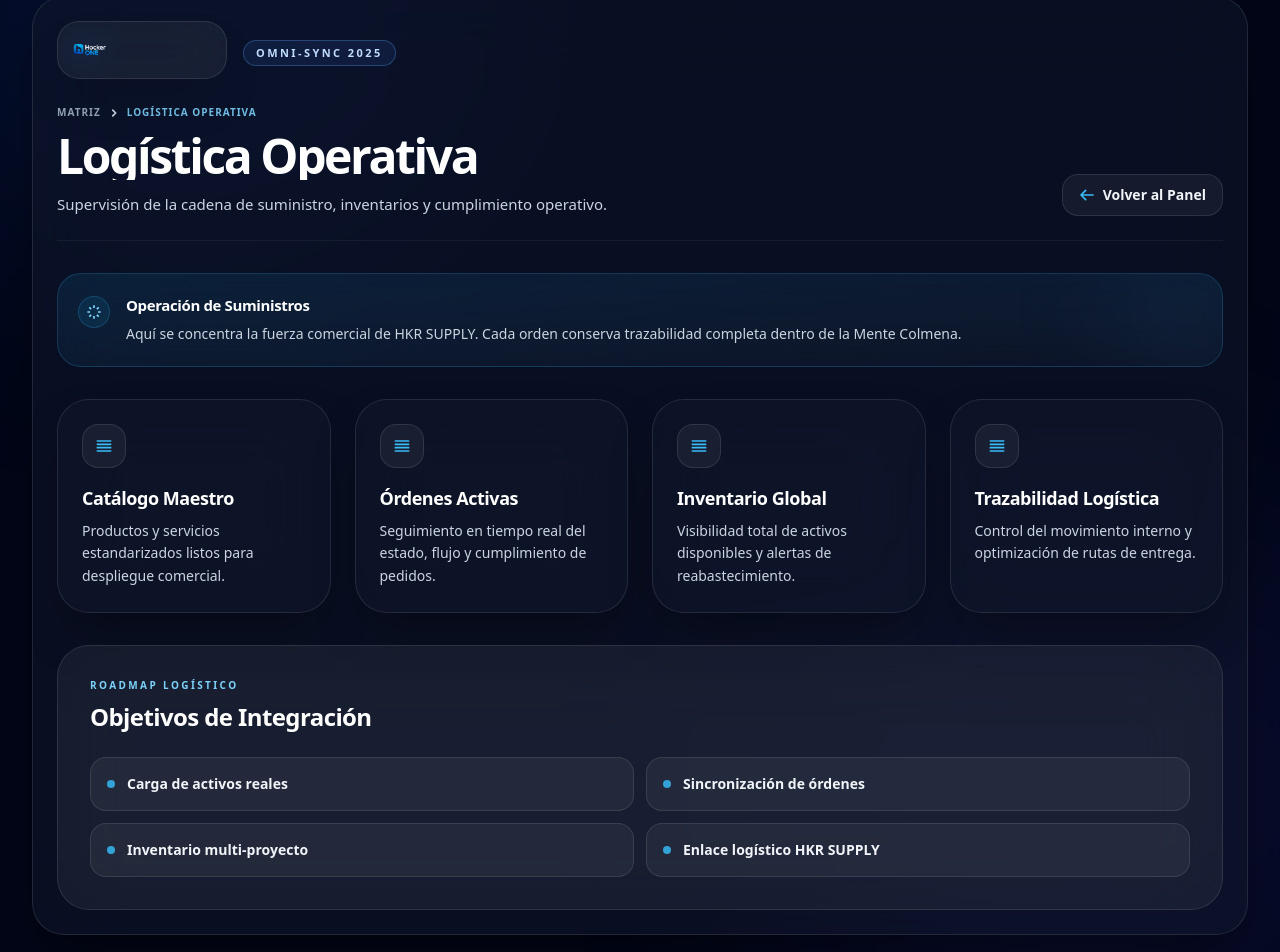
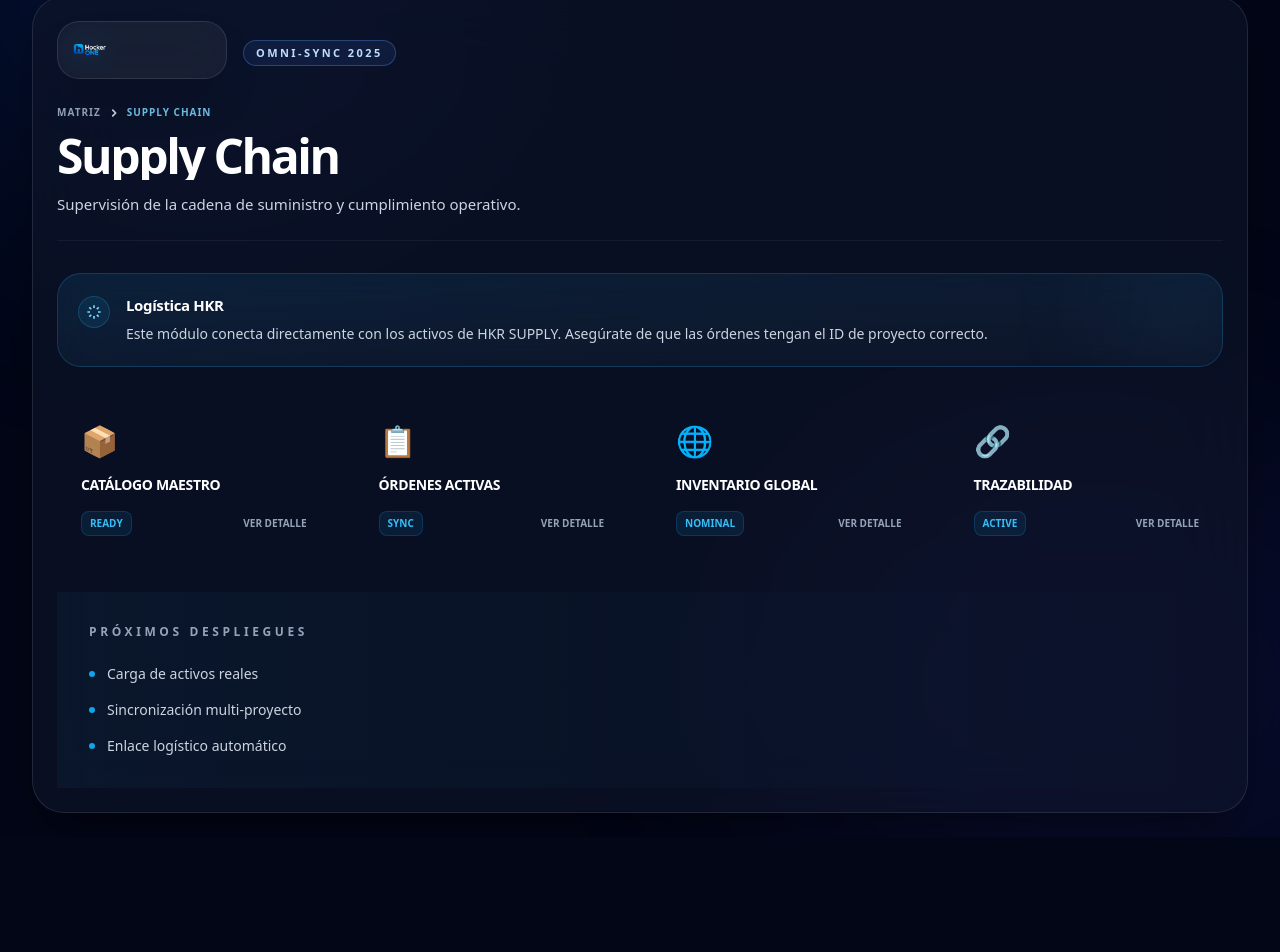
Before and after one commit to HockerAGI/hocker.one, a Next.js app: page /supply in a window 1280 px wide. Shown: the part 180-1132 px from the top of the page. After the commit the page ends 1017 px from the top, so only its background shows below. Built offline with nearby package versions, Linux system fonts and the light colour scheme; no server answers; the database is empty.

Commit message:
Actualizar page.tsx

```diff
--- a/src/app/supply/page.tsx
+++ b/src/app/supply/page.tsx
@@ -1,96 +1,49 @@
 import type { Metadata } from "next";
-import Link from "next/link";
 import PageShell from "@/components/PageShell";
 import Hint from "@/components/Hint";
 
 export const metadata: Metadata = {
   title: "Supply",
-  description: "Supervisión de la cadena de suministro, inventarios y cumplimiento operativo.",
 };
 
-const supply = [
-  {
-    title: "Catálogo Maestro",
-    desc: "Productos y servicios estandarizados listos para despliegue comercial.",
-  },
-  {
-    title: "Órdenes Activas",
-    desc: "Seguimiento en tiempo real del estado, flujo y cumplimiento de pedidos.",
-  },
-  {
-    title: "Inventario Global",
-    desc: "Visibilidad total de activos disponibles y alertas de reabastecimiento.",
-  },
-  {
-    title: "Trazabilidad Logística",
-    desc: "Control del movimiento interno y optimización de rutas de entrega.",
-  },
-];
-
-const roadmap = [
-  "Carga de activos reales",
-  "Sincronización de órdenes",
-  "Inventario multi-proyecto",
-  "Enlace logístico HKR SUPPLY",
+const supplyItems = [
+  { title: "Catálogo Maestro", status: "READY", icon: "📦" },
+  { title: "Órdenes Activas", status: "SYNC", icon: "📋" },
+  { title: "Inventario Global", status: "NOMINAL", icon: "🌐" },
+  { title: "Trazabilidad", status: "ACTIVE", icon: "🔗" },
 ];
 
 export default function SupplyPage() {
   return (
-    <PageShell
-      title="Logística Operativa"
-      subtitle="Supervisión de la cadena de suministro, inventarios y cumplimiento operativo."
-      actions={
-        <Link
-          href="/dashboard"
-          className="inline-flex items-center justify-center gap-2 rounded-2xl border border-white/10 bg-white/5 px-4 py-2.5 text-sm font-semibold text-slate-100 transition hover:bg-white/10"
-        >
-          <svg className="h-4 w-4 text-sky-400" fill="none" viewBox="0 0 24 24" stroke="currentColor" strokeWidth="2.5">
-            <path strokeLinecap="round" strokeLinejoin="round" d="M10 19l-7-7m0 0l7-7m-7 7h18" />
-          </svg>
-          Volver al Panel
-        </Link>
-      }
-    >
+    <PageShell title="Supply Chain" subtitle="Supervisión de la cadena de suministro y cumplimiento operativo.">
       <div className="flex flex-col gap-8">
-        <Hint title="Operación de Suministros">
-          Aquí se concentra la fuerza comercial de HKR SUPPLY. Cada orden conserva trazabilidad completa dentro de la Mente Colmena.
+        <Hint title="Logística HKR">
+          Este módulo conecta directamente con los activos de HKR SUPPLY. Asegúrate de que las órdenes tengan el ID de proyecto correcto.
         </Hint>
 
-        <section className="grid grid-cols-1 gap-6 md:grid-cols-2 xl:grid-cols-4">
-          {supply.map((item) => (
-            <div key={item.title} className="hocker-card p-6 transition hover:-translate-y-0.5">
-              <div className="mb-4 flex h-11 w-11 items-center justify-center rounded-2xl border border-white/10 bg-white/5">
-                <svg className="h-5 w-5 text-sky-400" fill="none" viewBox="0 0 24 24" stroke="currentColor" strokeWidth="2">
-                  <path strokeLinecap="round" strokeLinejoin="round" d="M4 6h16M4 10h16M4 14h16M4 18h16" />
-                </svg>
+        <div className="grid grid-cols-1 sm:grid-cols-2 lg:grid-cols-4 gap-6">
+          {supplyItems.map((item) => (
+            <div key={item.title} className="hocker-panel-pro p-6 border-white/5 hover:border-sky-500/30 group">
+              <div className="text-3xl mb-4 group-hover:scale-110 transition-transform">{item.icon}</div>
+              <div className="text-sm font-black text-white uppercase tracking-tight">{item.title}</div>
+              <div className="mt-4 flex items-center justify-between">
+                <span className="text-[10px] font-black text-sky-400 bg-sky-500/10 px-2 py-1 rounded-lg border border-sky-500/20">{item.status}</span>
+                <span className="text-[10px] text-slate-500 font-bold uppercase">Ver Detalle</span>
               </div>
-              <div className="text-lg font-black tracking-tight text-white">{item.title}</div>
-              <div className="mt-2 text-sm leading-relaxed text-slate-300">{item.desc}</div>
             </div>
           ))}
-        </section>
+        </div>
 
-        <section className="hocker-glass rounded-[32px] p-6 md:p-8">
-          <div>
-            <div className="text-[10px] font-extrabold uppercase tracking-[0.24em] text-sky-300">
-              Roadmap Logístico
-            </div>
-            <h2 className="mt-2 text-2xl font-black tracking-tight text-white">
-              Objetivos de Integración
-            </h2>
-          </div>
-
-          <div className="mt-6 grid gap-3 md:grid-cols-2">
-            {roadmap.map((text) => (
-              <div
-                key={text}
-                className="flex items-center gap-3 rounded-2xl border border-white/10 bg-white/5 px-4 py-4 text-sm font-semibold text-slate-100"
-              >
-                <div className="h-2 w-2 rounded-full bg-sky-400 animate-pulse" />
-                {text}
-              </div>
-            ))}
-          </div>
+        <section className="hocker-glass-vfx p-8 bg-gradient-to-r from-sky-500/5 to-transparent">
+           <h3 className="text-xs font-black uppercase tracking-[0.3em] text-slate-400 mb-6">Próximos Despliegues</h3>
+           <div className="space-y-4">
+              {["Carga de activos reales", "Sincronización multi-proyecto", "Enlace logístico automático"].map(text => (
+                <div key={text} className="flex items-center gap-3 text-sm text-slate-300 font-medium">
+                   <div className="h-1.5 w-1.5 rounded-full bg-sky-500" />
+                   {text}
+                </div>
+              ))}
+           </div>
         </section>
       </div>
     </PageShell>
```
